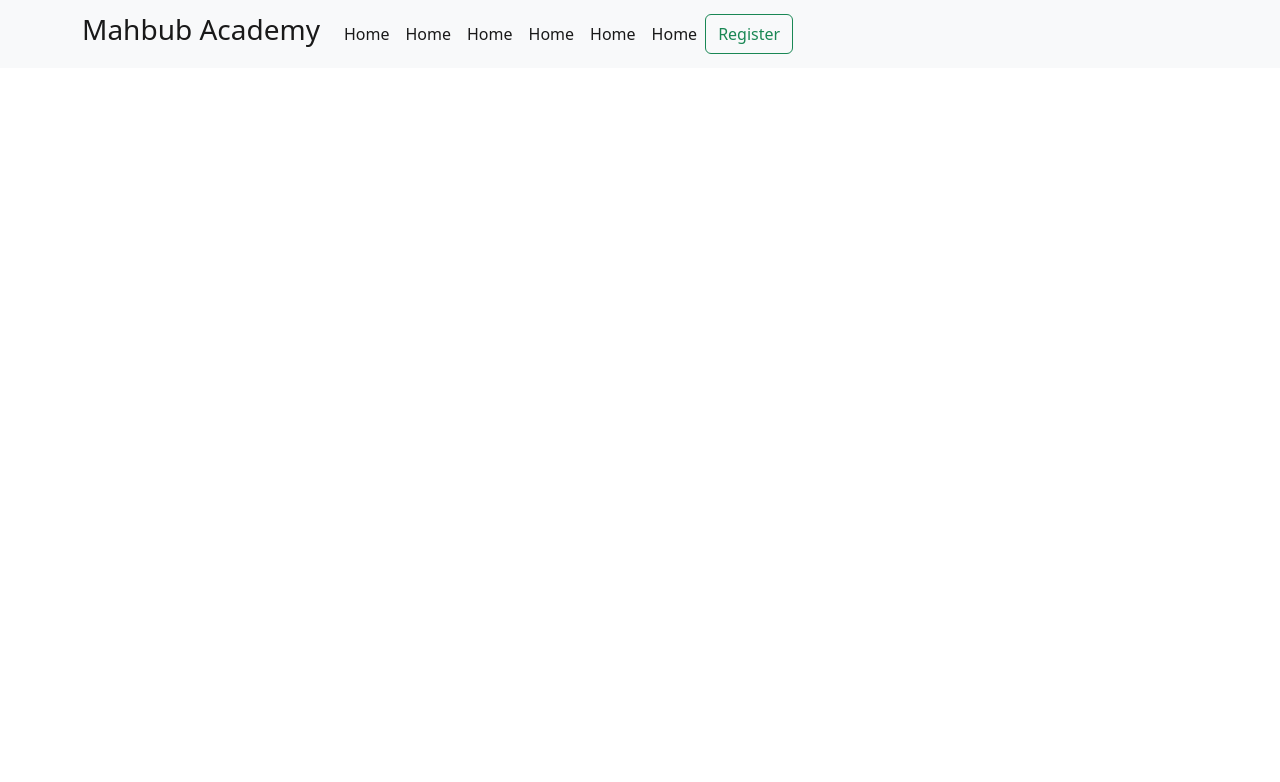
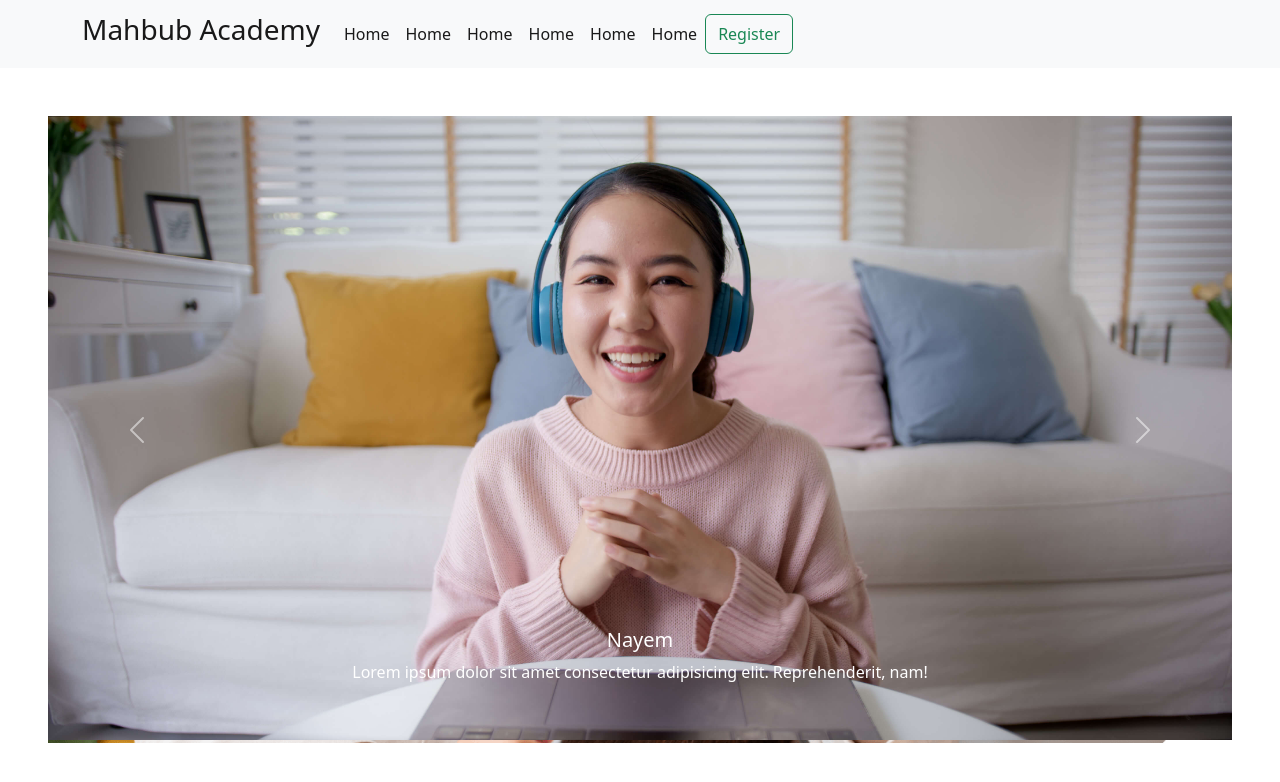
Before and after one commit to Nayem-Mursalin/PH-Assignment-03, a plain HTML site: page index.html in a window 1280 px wide. Drawn offline with nearby package versions, Linux system fonts and the light colour scheme.

Commit message:
Slider Prototype 1

```diff
--- a/index.html
+++ b/index.html
@@ -7,6 +7,7 @@
     <title>Mahbub Academy</title>
     <link href="https://cdn.jsdelivr.net/npm/bootstrap@5.2.0/dist/css/bootstrap.min.css" rel="stylesheet"
         integrity="sha384-gH2yIJqKdNHPEq0n4Mqa/HGKIhSkIHeL5AyhkYV8i59U5AR6csBvApHHNl/vI1Bx" crossorigin="anonymous">
+    <link rel="stylesheet" href="style.css">
 </head>
 
 <body>
@@ -50,6 +51,61 @@
     </header>
     <!-- Header Ended  -->
 
+    <main>
+        <!-- Slider Start  -->
+        <section class="m-5">
+            <div id="carouselExampleControls" class="carousel slide" data-bs-ride="carousel">
+                <div class="carousel-inner border-1">
+                    <div class="carousel-item active">
+                        <div class="">
+                            <img src="images/cover/cover-1.png" class="d-block w-100" alt="...">
+                            <div class="carousel-caption d-none d-md-block">
+                                <h5>Nayem</h5>
+                                <p>Lorem ipsum dolor sit amet consectetur adipisicing elit. Reprehenderit, nam!</p>
+                            </div>
+                        </div>
+                    </div>
+                    <div class="carousel-item active">
+                        <div class="">
+                            <img src="images/cover/cover-3.jpg" class="d-block w-100" alt="...">
+                            <div class="carousel-caption d-none d-md-block">
+                                <h5>Nayem</h5>
+                                <p>Lorem ipsum dolor sit amet consectetur adipisicing elit. Reprehenderit, nam!</p>
+                            </div>
+                        </div>
+                    </div>
+                    <div class="carousel-item active">
+                        <div class="">
+                            <img src="images/cover/cover-3.jpg" class="d-block w-100" alt="...">
+                            <div class="carousel-caption d-none d-md-block">
+                                <h5>Nayem</h5>
+                                <p>Lorem ipsum dolor sit amet consectetur adipisicing elit. Reprehenderit, nam!</p>
+                            </div>
+                        </div>
+                    </div>
+
+                </div>
+                <button class="carousel-control-prev" type="button" data-bs-target="#carouselExampleControls"
+                    data-bs-slide="prev">
+                    <span class="carousel-control-prev-icon" aria-hidden="true"></span>
+                    <span class="visually-hidden">Previous</span>
+                </button>
+                <button class="carousel-control-next" type="button" data-bs-target="#carouselExampleControls"
+                    data-bs-slide="next">
+                    <span class="carousel-control-next-icon" aria-hidden="true"></span>
+                    <span class="visually-hidden">Next</span>
+                </button>
+            </div>
+        </section>
+        <!-- Slider End -->
+        <!-- Discover Section Start  -->
+
+        <!-- Discover Section End -->
+
+
+    </main>
+
+
 
     <script src="https://cdn.jsdelivr.net/npm/bootstrap@5.2.0/dist/js/bootstrap.bundle.min.js"
         integrity="sha384-A3rJD856KowSb7dwlZdYEkO39Gagi7vIsF0jrRAoQmDKKtQBHUuLZ9AsSv4jD4Xa"
```
Also changed, not shown: images/cover/cover-1.png (added), images/cover/cover-3.jpg (added), style.css (added), 3 other files.
